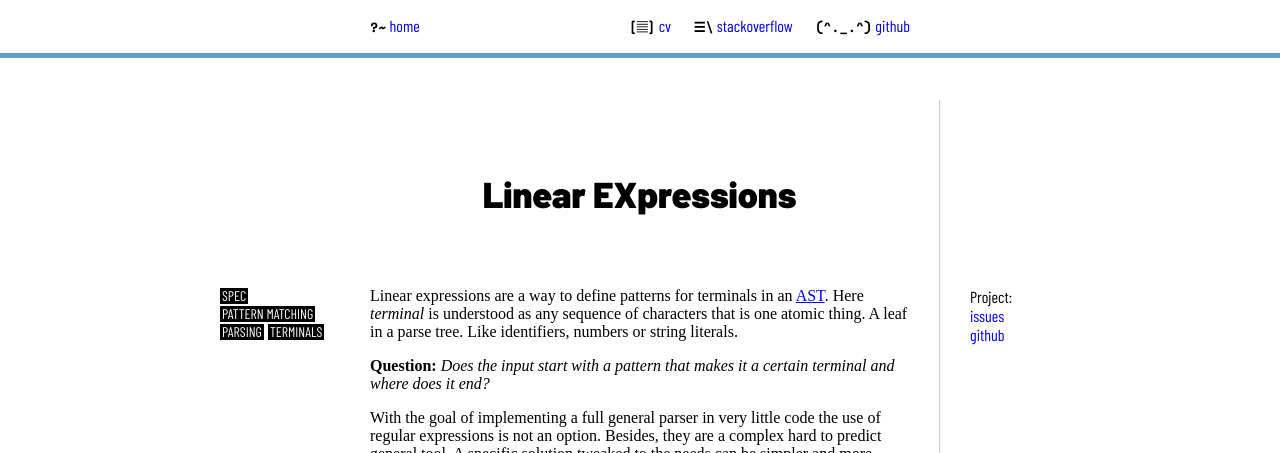
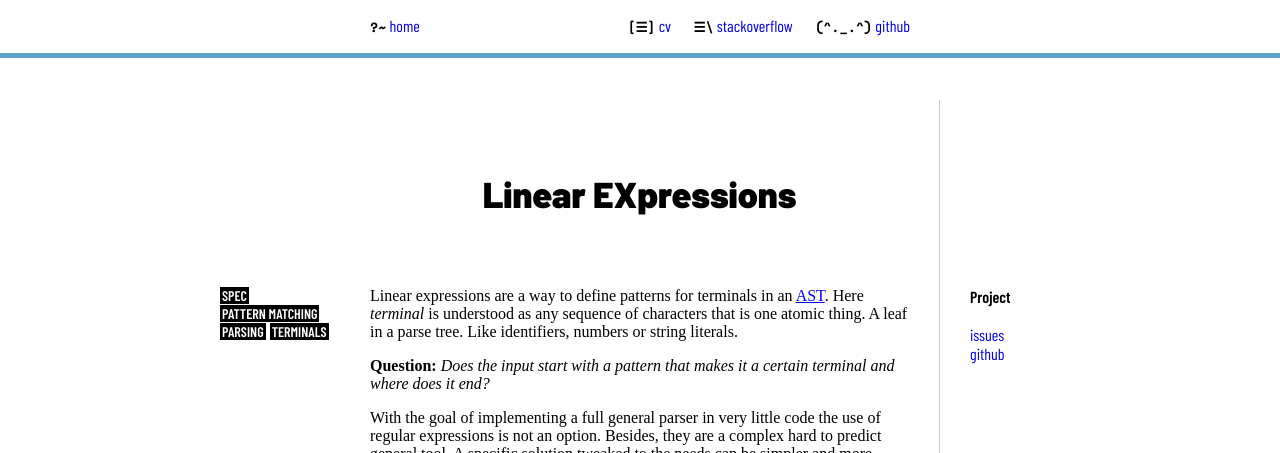
Before and after one commit to jbee/jbee.github.io, a Jekyll site: the page built from lex/index.md, in a window 1280 px wide. Shown: the top 453 px of the page. Built offline with Jekyll 4.4.1, drawn with Linux system fonts in a browser that asks for light colours; some web fonts are replaced.

```diff
--- a/_includes/links.html
+++ b/_includes/links.html
@@ -1,5 +1,5 @@
 {% if page.links %}
-<nav>Project:<br/>
+<nav><b>Project</b><br/><br/>
 	{% for link in page.links %}
 	<a href="{{ link[1] }}">{{ link[0] }}</a> {% unless forloop.last %}<br/>{% endunless %}
 	{% endfor %}
--- a/_layouts/default.html
+++ b/_layouts/default.html
@@ -37,7 +37,7 @@ hr + ol { font-size: 10px; color: #333; }
 big { font-size: 100px; display: block; padding: 30px 0; font-family: Barlow; text-align: center; }
 /* tags */
 h1 + ul { padding: 0; margin: 0; position: absolute; left: -120px; width: 120px; }
-h1 + ul li { display: inline-block; font-weight: 400; font-family: 'Barlow Condensed'; color: white; background-color: black; text-transform: uppercase; font-size: 14px; padding: 1px 2px; line-height: 1em; }
+h1 + ul li { display: inline; font-weight: 600; font-family: 'Barlow Condensed'; color: white; background-color: black; text-transform: uppercase; font-size: 14px; padding: 0 2px; margin: 1px 0; white-space: nowrap; }
 /* code blocks */
 .kd, .kt { font-weight: 600;}
 .c1 { font-style: italic; }
@@ -48,7 +48,7 @@ h1 + ul li { display: inline-block; font-weight: 400; font-family: 'Barlow Conde
 		<nav>
 		<span style="float:left;"><small>?~</small> <a href="/">home</a></span>
 		<div style="text-align:right;">
-		<small>[𝄚]</small> <a href="https://stackoverflow.com/cv/jbee">cv</a>  &nbsp; &nbsp; &nbsp;
+		<small>[☰]</small> <a href="https://stackoverflow.com/cv/jbee">cv</a>  &nbsp; &nbsp; &nbsp;
 		<small>☰\</small> <a href="https://stackoverflow.com/users/story/8785454">stackoverflow</a> &nbsp; &nbsp; &nbsp;
 		<small>(^._.^)</small> <a href="https://github.com/jbee">github</a>
 		</div>
```
Also changed, not shown: silk/index.md (+1 -1 lines).
